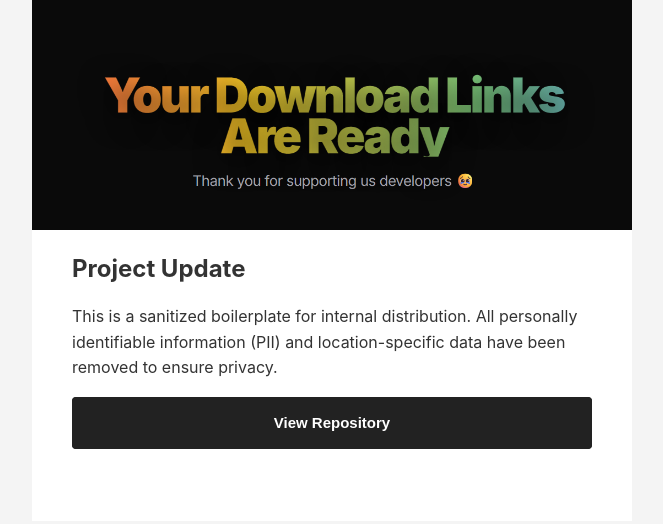
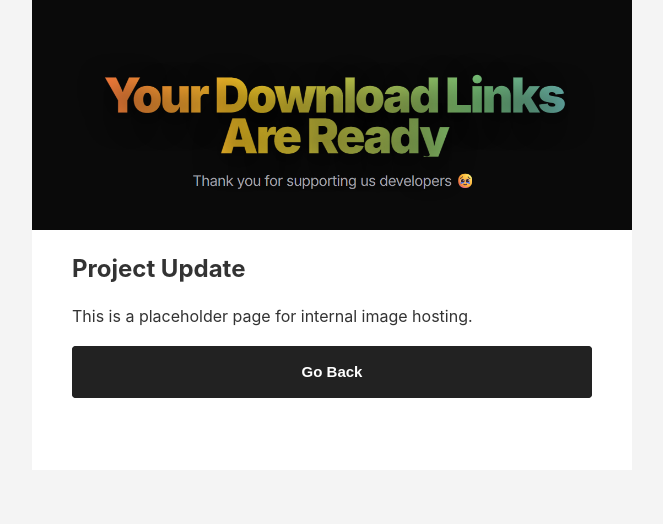
Before and after one commit to automv/images, a plain HTML site: page index.html in a window 1280 px wide. Shown: the whole page, without its empty margins (308-971 px from the left). Drawn offline with Linux system fonts and the light colour scheme.

Commit message:
Update index.html

```diff
--- a/index.html
+++ b/index.html
@@ -38,13 +38,13 @@
             <tr>
                 <td class="content">
                     <h1 style="font-size: 24px; margin-top: 0;">Project Update</h1>
-                    <p>This is a sanitized boilerplate for internal distribution. All personally identifiable information (PII) and location-specific data have been removed to ensure privacy.</p>
+                    <p>This is a placeholder page for internal image hosting.</p>
 
                     <table role="presentation" cellspacing="0" cellpadding="0" border="0" align="center" style="margin: auto;">
                         <tr>
                             <td style="border-radius: 4px; background: #222222; text-align: center;">
-                                <a href="#" style="background: #222222; border: 1px solid #222222; font-family: sans-serif; font-size: 15px; text-decoration: none; padding: 13px 25px; color: #ffffff; display: block; border-radius: 4px; font-weight: bold;">
-                                    View Repository
+                                <a href="https://www.automaticmusicvideo.com" style="background: #222222; border: 1px solid #222222; font-family: sans-serif; font-size: 15px; text-decoration: none; padding: 13px 25px; color: #ffffff; display: block; border-radius: 4px; font-weight: bold;">
+                                    Go Back
                                 </a>
                             </td>
                         </tr>
```
